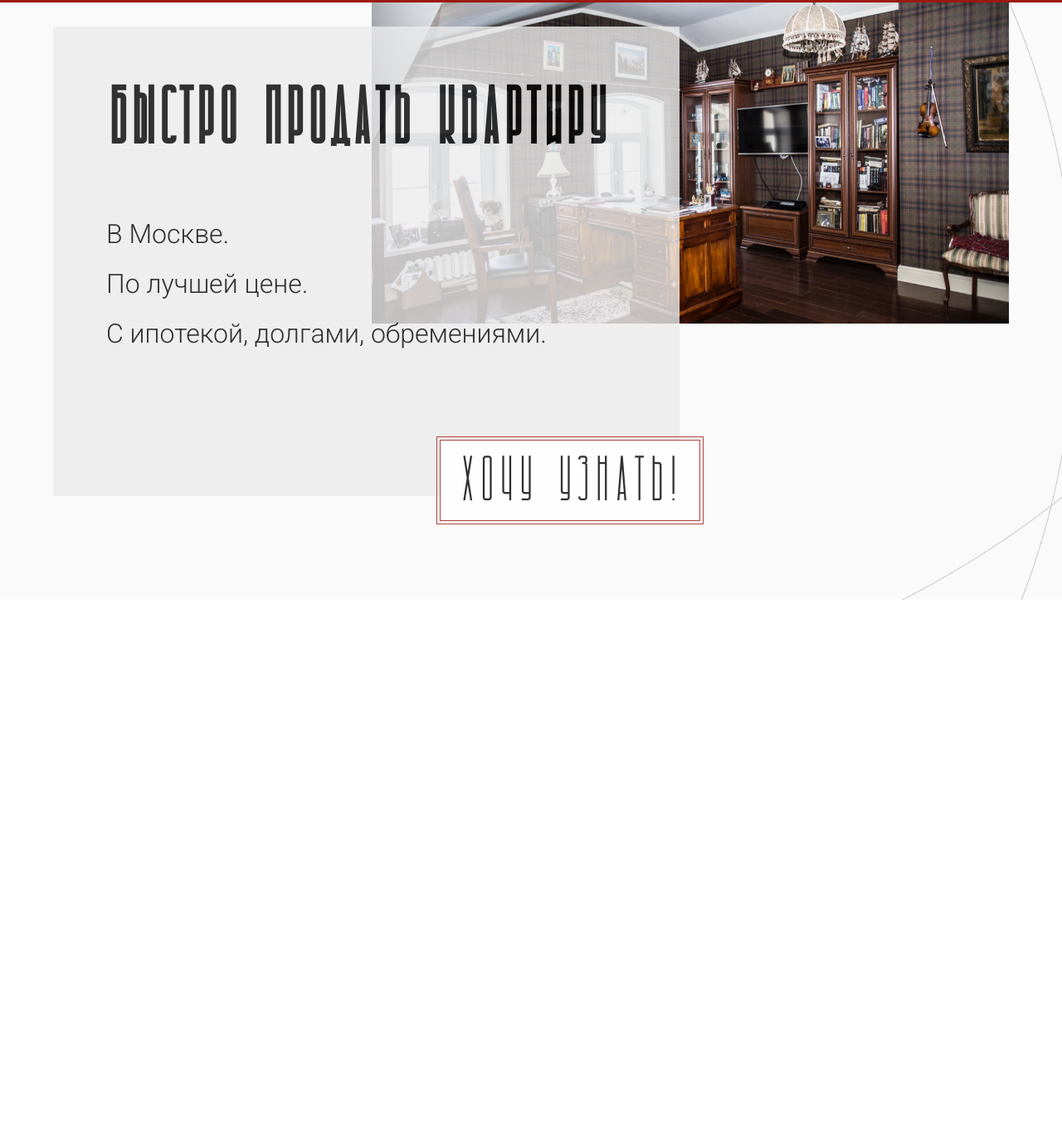
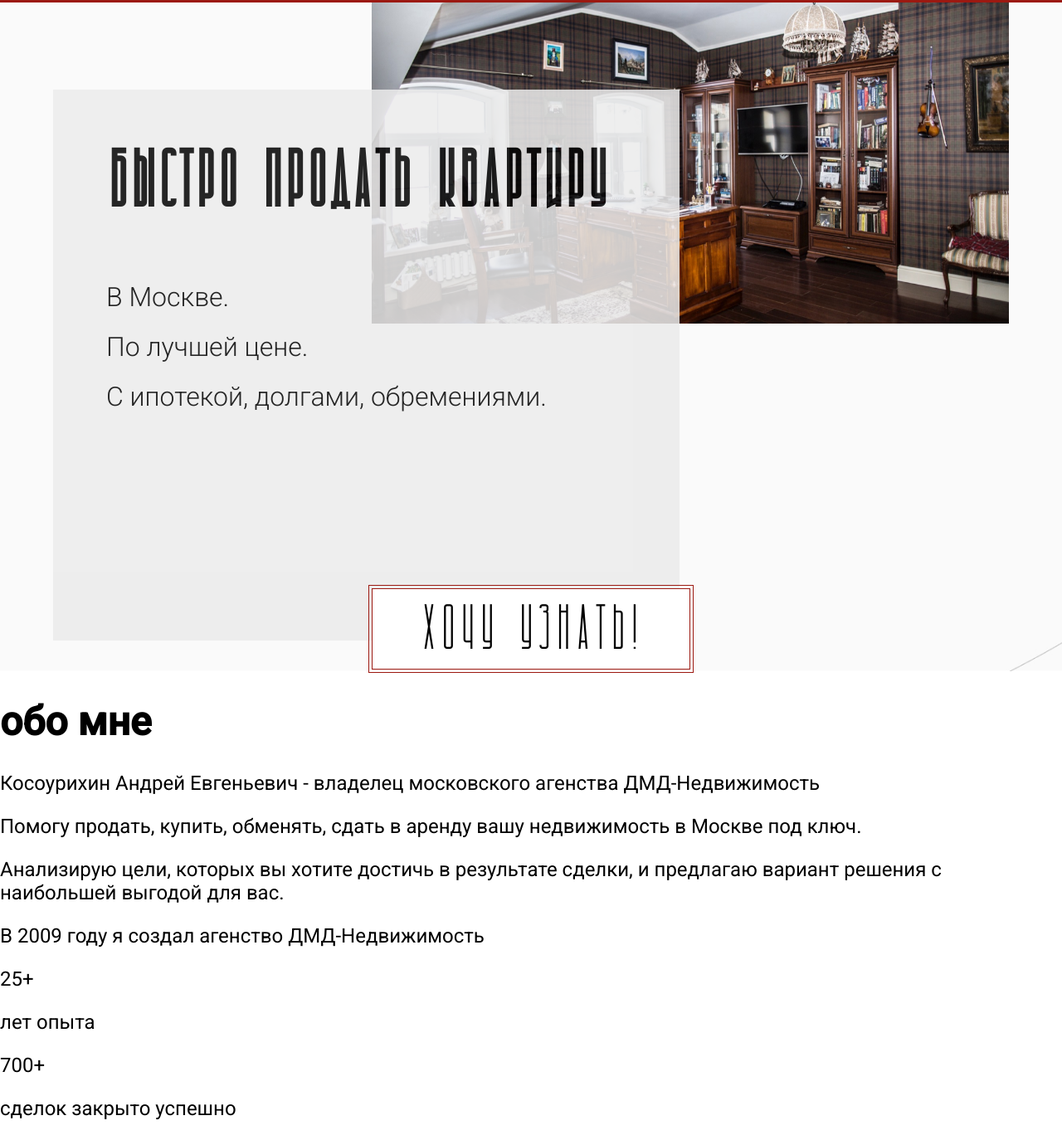
Before and after one commit to katekoso/real-estate, a plain HTML site: page index.html in a window 1280 px wide. Shown: the part 73-1447 px from the top of the page at 83% size. Before the commit the page ends 800 px from the top, so only its background shows below. Drawn offline with Linux system fonts and the light colour scheme.

Commit message:
almost finished block 1 and wrote html for block 2

```diff
--- a/index.html
+++ b/index.html
@@ -43,13 +43,45 @@
 						class="welcome__img"
 					/>
 				</div>
+				<div class="container">
 					<section class="welcome__slogan">
 						<h1>быстро продать квартиру</h1>
 						<p>В Москве.</p>
 						<p>По лучшей цене.</p>
 						<p>С ипотекой, долгами, обремениями.</p>
+					</section>
+					<div class="welcome__button_container">
 						<button type="button" class="welcome__button">хочу узнать!</button>
+					</div>
+				</div>
 			</section>
+			<section class="about-me">
+				<div class="text">
+					<h1>обо мне</h1>
+					<p>
+						<span>Косоурихин Андрей Евгеньевич</span> - владелец московского
+						агенства ДМД-Недвижимость
+					</p>
+					<p>
+						Помогу продать, купить, обменять, сдать в аренду вашу недвижимость в
+						Москве под ключ.
+					</p>
+					<p>
+						Анализирую цели, которых вы хотите достичь в результате сделки, и
+						предлагаю вариант решения с наибольшей выгодой для вас.
+					</p>
+					<p>В 2009 году я создал агенство <span>ДМД-Недвижимость</span></p>
+				</div>
+				<div class="numbers">
+					<div class="numbers_item">
+						<span>25+</span>
+						<p>лет опыта</p>
+					</div>
+					<div class="numbers_item">
+						<span>700+</span>
+						<p>сделок закрыто успешно</p>
+					</div>
+				</div>
 			</section>
 		</main>
 		<script src="./index.js"></script>
--- a/styles/style.scss
+++ b/styles/style.scss
@@ -54,25 +54,28 @@ body {
 	.welcome {
 		background-image: url(../assets/images/bg-welcome.jpg);
 		background-size: cover;
-    min-height: 90vh;
+		min-height: 92vh;
 		.img-container {
 			width: 60%;
-      position: relative;
+			position: absolute;
 			left: 35%;
 			img {
 				width: 100%;
 			}
 		}
-    &__slogan {
+		.container {
+			display: flex;
+			flex-direction: column;
+			.welcome__slogan {
 				background-color: $color_dark_white;
-      opacity: 80%;
-      position: absolute;
+				opacity: 85%;
+				position: relative;
 				z-index: 2;
 				top: 105px;
 				left: 5%;
-      min-height: 25rem;
+				min-height: 35rem;
 				width: 49%;
-      padding: 4rem;
+				padding: 4rem 4rem 2.5rem 4rem;
 				h1 {
 					font-size: 6rem;
 					margin: 0;
@@ -88,11 +91,13 @@ body {
 					margin-top: 50px;
 				}
 			}
-    &__button {
+			.welcome__button_container {
+				display: flex;
+				justify-content: center;
+				margin-top: 40px;
 				position: relative;
 				z-index: 3;
-      top: 6rem;
-      left: 25rem;
+				.welcome__button {
 					letter-spacing: 2px;
 					padding-top: 10px;
 					margin: 2px;
@@ -100,9 +105,14 @@ body {
 					border: 1px solid $color_red;
 					outline: 1px solid $color_red;
 					outline-offset: 3px;
-      width: 50%;
+					width: 30%;
 					font-family: $font_architectural;
 					font-size: 6vw;
+					&:hover {
+						outline-offset: 7px;
 					}
 				}
 			}
+		}
+	}
+}
```
Also changed, not shown: styles/style.css, 1 other file. Lines whose indentation alone changed are shown as unchanged.
